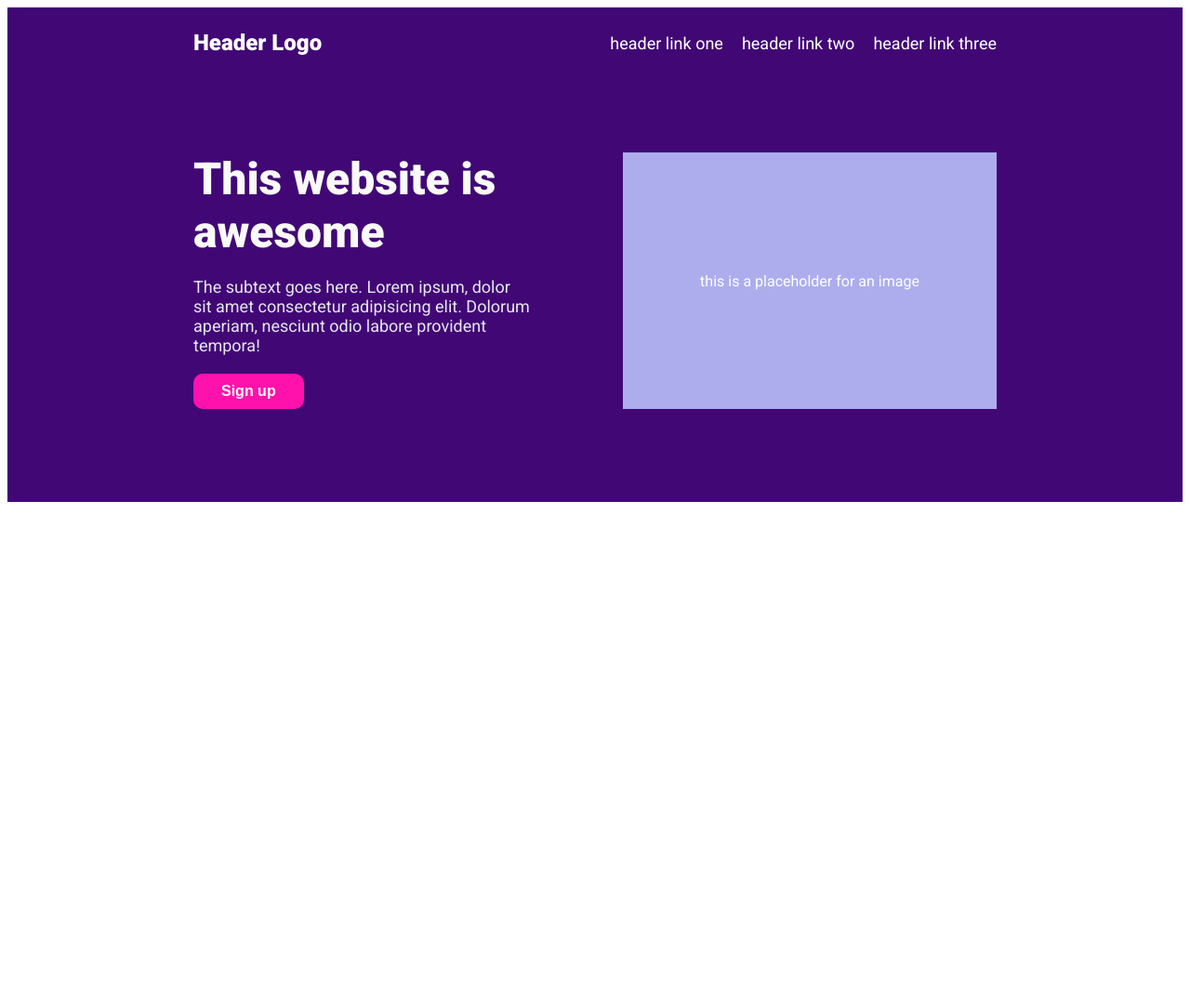
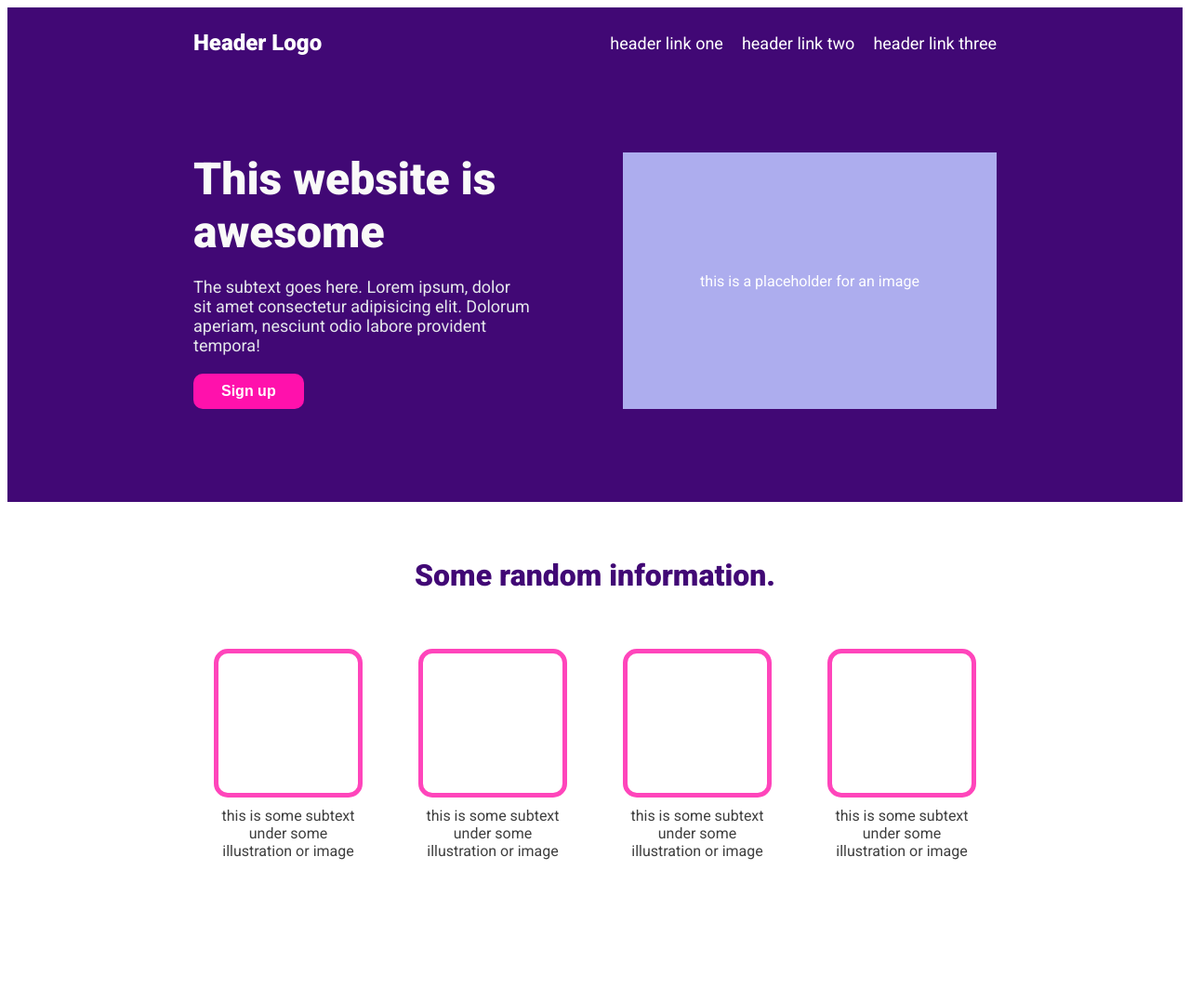
Before and after one commit to ishmumr7/awesome, a plain HTML site: page index.html in a window 1280 px wide. Shown: the whole page at 93% size. Before the commit the page ends 800 px from the top, so only its background shows below. Drawn offline with Linux system fonts and the light colour scheme.

Commit message:
Add body section 1

```diff
--- a/css/style.css
+++ b/css/style.css
@@ -87,3 +87,46 @@ a {
 
 
 /* Body */
+
+/* .body :nth-child(even) {
+    background-color: #efe7eb;
+} */
+
+.infos {
+    padding: 0 200px;
+}
+
+.infos .info-head {
+    padding: 60px;
+    font-size: 32px;
+    color: #410875;
+    font-weight: 800;
+    text-align: center;
+}
+
+.infos .info-body {
+    display: flex;
+    justify-content: center;
+    align-items: center;
+    gap: 70px;
+    padding-bottom: 150px;
+}
+
+.infos .info-body div {
+    width: 150px;
+    display: flex;
+    flex-direction: column;
+    align-items: center;
+    gap: 10px;
+}
+
+.infos .info-body .info-squares {
+    height: 150px;
+    border: 5px solid #ff45bb;
+    border-radius: 15px;
+}
+
+.infos .info-body .info-subtext {
+    text-align: center;
+    color: #3f3f3f;
+}
--- a/index.html
+++ b/index.html
@@ -34,6 +34,36 @@
         </div>
     </div>
 
+    <div class="body">
+        <div class="infos">
+            <div class="info-head">
+                Some random information.
+            </div>
+
+            <div class="info-body">
+                <div>
+                    <div class="info-squares"></div>
+                    <div class="info-subtext">this is some subtext under some illustration or image</div>
+                </div>
+
+                <div>
+                    <div class="info-squares"></div>
+                    <div class="info-subtext">this is some subtext under some illustration or image</div>
+                </div>
+
+                <div>
+                    <div class="info-squares"></div>
+                    <div class="info-subtext">this is some subtext under some illustration or image</div>
+                </div>
+
+                <div>
+                    <div class="info-squares"></div>
+                    <div class="info-subtext">this is some subtext under some illustration or image</div>
+                </div>
+            </div>
+        </div>
+    </div>
+
 </body>
 
 </html>
```
